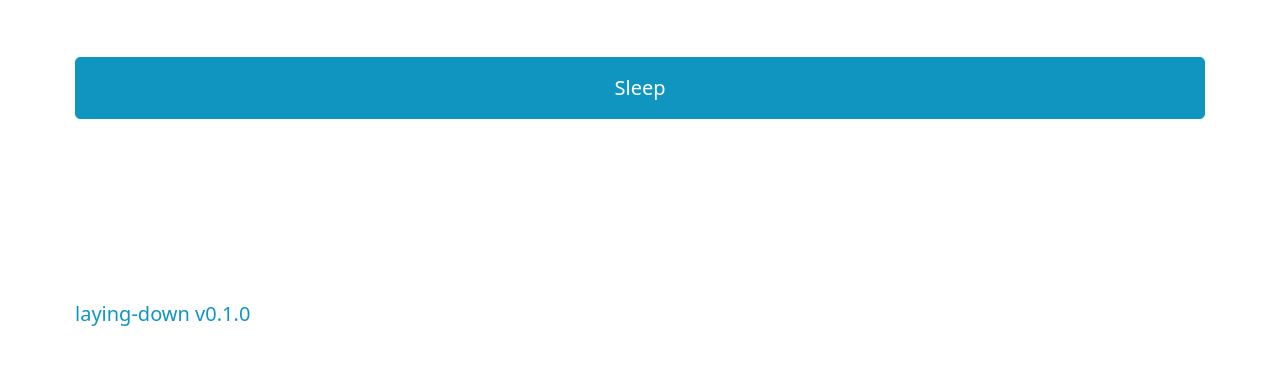
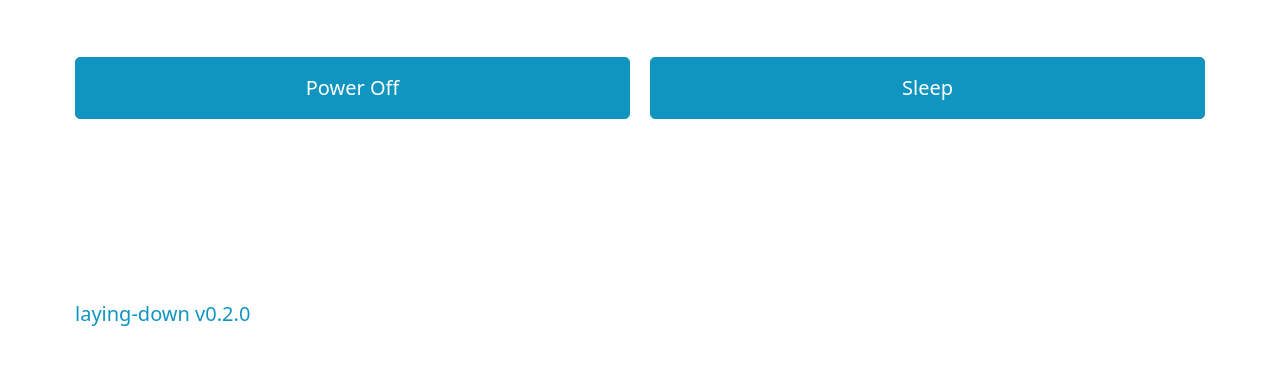
Before and after one commit to fiquell/laying-down, a website: page public/index.html in a window 1280 px wide. Shown: the part 143-508 px from the top of the page. Drawn offline with nearby package versions, Linux system fonts and the light colour scheme.

Commit message:
Added poweroff method

```diff
--- a/public/index.html
+++ b/public/index.html
@@ -6,23 +6,24 @@
         <title>Laying Down</title>
         <link
             rel="stylesheet"
-            href="https://cdn.jsdelivr.net/npm/@picocss/pico@1/css/pico.classless.min.css" />
+            href="https://cdn.jsdelivr.net/npm/@picocss/pico@1/css/pico.min.css" />
         <script src="https://unpkg.com/htmx.org@1.9.5"></script>
     </head>
     <body>
-        <main>
+        <main class="container">
             <h1>Laying Down</h1>
-            <button
-                type="button"
-                hx-post="/sleep"
-                hx-swap="outerHTML"
-                hx-confirm="Are you sure?">
-                Sleep
-            </button>
+            <div hx-confirm="Are you sure?" class="grid">
+                <button type="button" hx-post="/power-off" hx-swap="outerHTML">
+                    Power Off
+                </button>
+                <button type="button" hx-post="/sleep" hx-swap="outerHTML">
+                    Sleep
+                </button>
+            </div>
         </main>
-        <footer>
+        <footer class="container">
             <a href="https://github.com/fiquell/laying-down" target="_blank">
-                laying-down v0.1.0
+                laying-down v0.2.0
             </a>
         </footer>
     </body>
```
Also changed, not shown: src/index.ts (+7 -0 lines).
